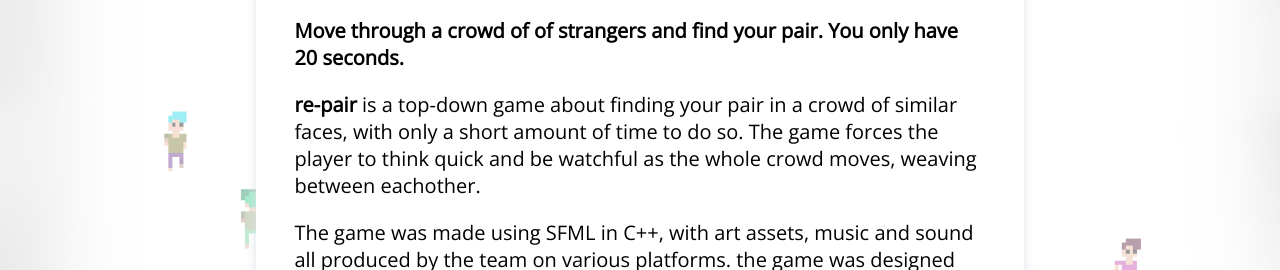
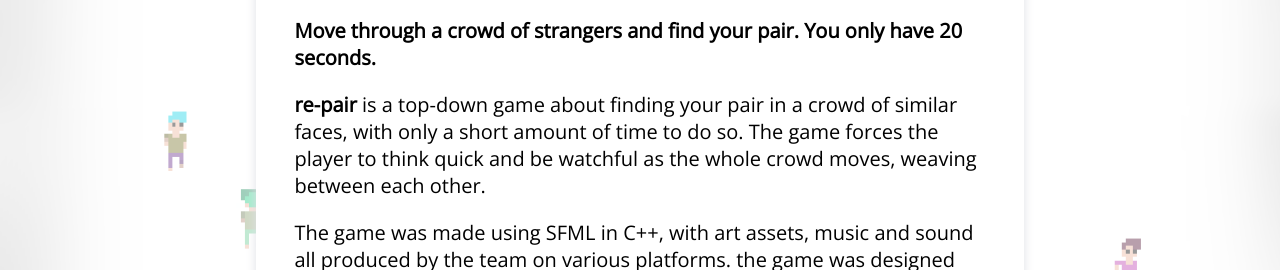
Before and after one commit to MichaelRRyan/re-pair, a plain HTML site: page index.html in a window 1280 px wide. Shown: the part 813-1083 px from the top of the page. Drawn offline with nearby package versions, Linux system fonts and the light colour scheme.

Commit message:
Fixed minor spelling mistakes

```diff
--- a/index.html
+++ b/index.html
@@ -37,8 +37,8 @@
 
             <div class="description">
                 <div id="showcase-text">
-				    <p><strong>Move through a crowd of of strangers and find your pair. You only have 20 seconds.</strong></p>
-				    <p><strong>re-pair</strong> is a top-down game about finding your pair in a crowd of similar faces, with only a short amount of time to do so. The game forces the player to think quick and be watchful as the whole crowd moves, weaving between eachother.</p>
+				    <p><strong>Move through a crowd of strangers and find your pair. You only have 20 seconds.</strong></p>
+				    <p><strong>re-pair</strong> is a top-down game about finding your pair in a crowd of similar faces, with only a short amount of time to do so. The game forces the player to think quick and be watchful as the whole crowd moves, weaving between each other.</p>
 				    <p>The game was made using SFML in C++, with art assets, music and sound all produced by the team on various platforms. the game was designed and developed by a small team of three over a weekend for <strong>Global Game Jam 2020.</strong></p>
                     <p>The game uses only images and gameplay to convey meaning, allowing the game to be played and understood by people of any language. Additionally, the game has a "blind mode" which uses sound to represent location, allowing even blind players to enjoy the game.</p>
                 </div>
```
